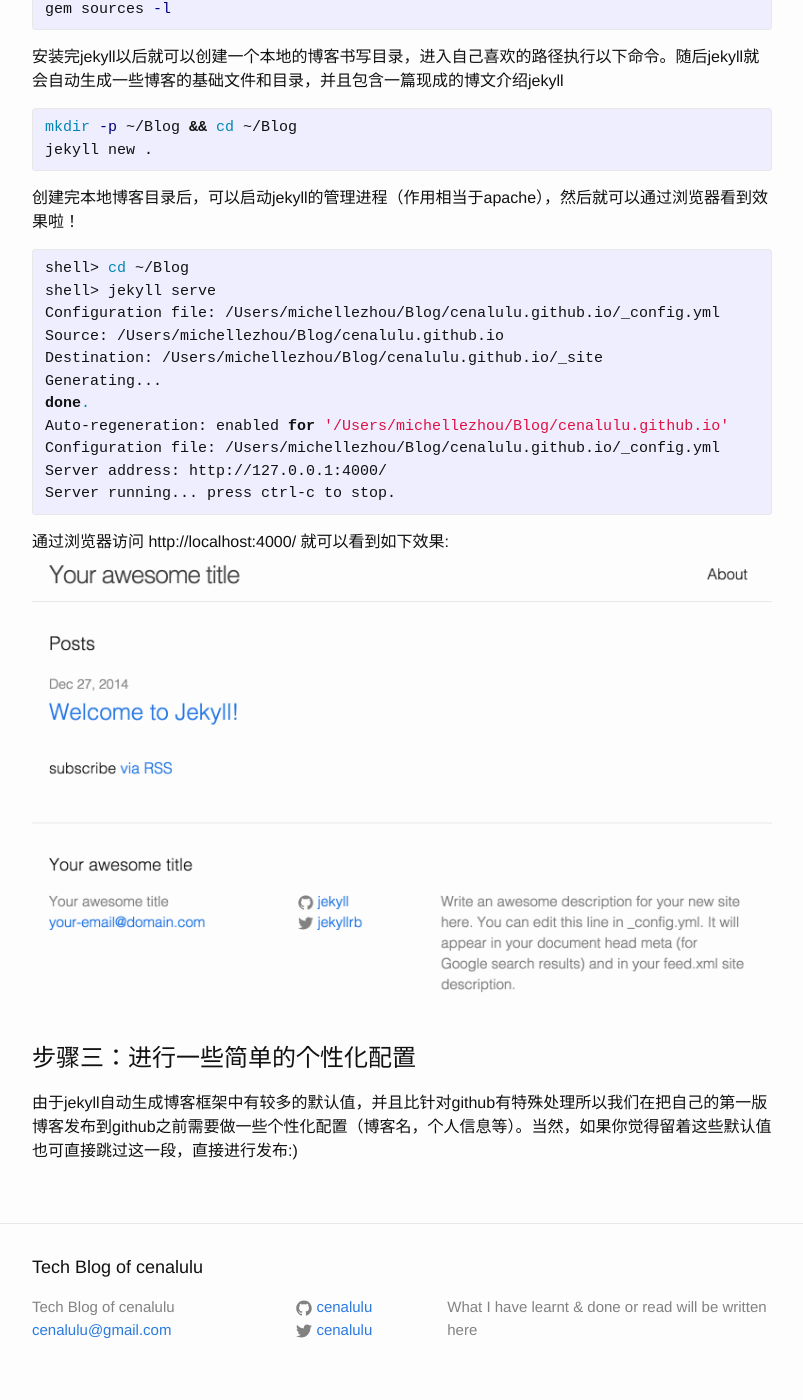
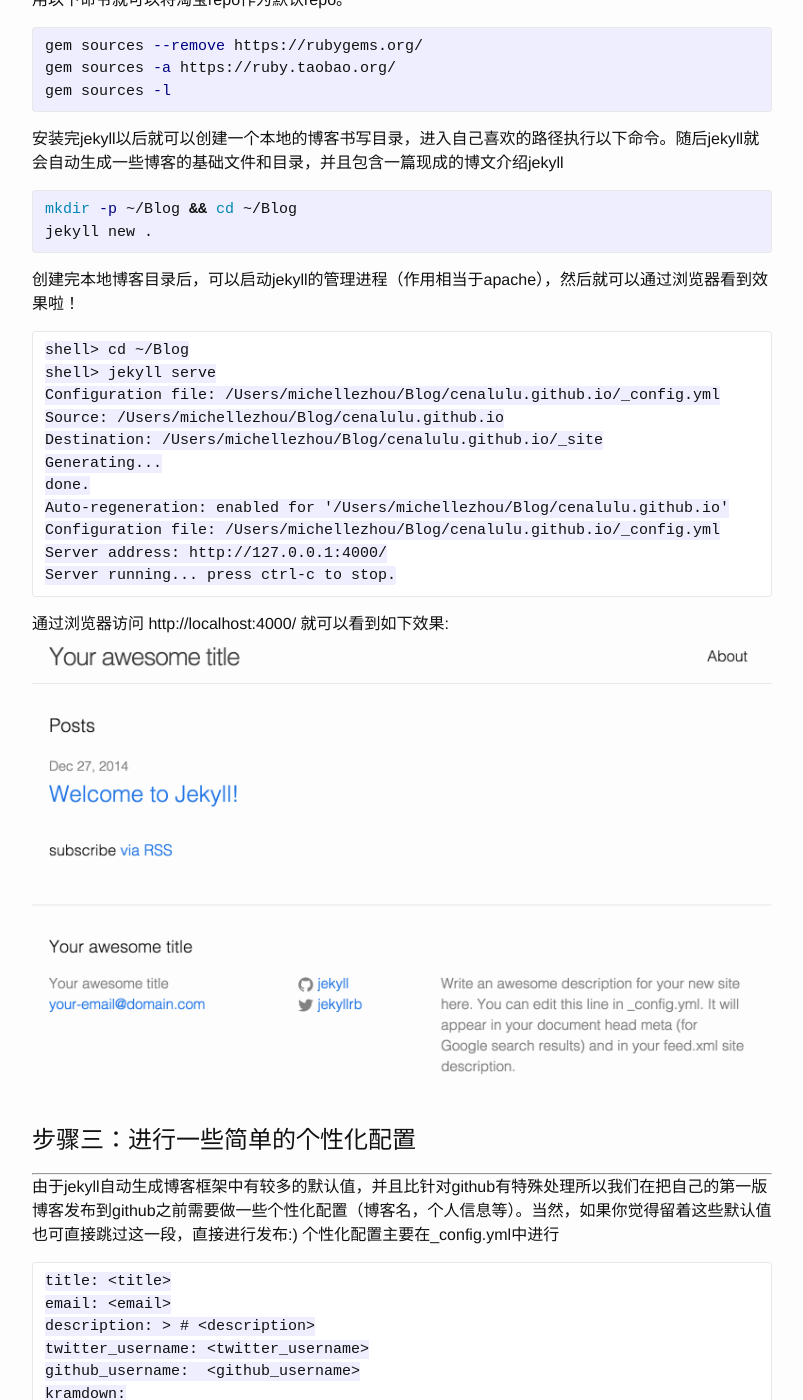
Before and after one commit to cenalulu/cenalulu.github.io, a Jekyll site: the page built from _posts/2014-12-28-how-to-build-a-blog-using-jekyll-markdown.md, in a window 1280 px wide and 1400 px high, scrolled down 935 px. Shown: the whole window, without its empty margins (238-1041 px from the left). Built offline with Jekyll 4.4.1, drawn with Linux system fonts in a browser that asks for light colours; some of the changed text lies outside the part shown.

Commit message:
modify first post

````diff
--- a/_config.yml
+++ b/_config.yml
@@ -1,5 +1,5 @@
 # Site settings
-title: Tech Blog of cenalulu
+title: "cenalulu's Tech Blog"
 email: cenalulu@gmail.com
 description: > # cenalulu's technical blog. It's all about MySQL, Linux.
  What I have learnt & done or read will be written here
@@ -10,3 +10,5 @@
 
 # Build settings
 markdown: kramdown
+kramdown:
+  input: GFM
--- a/_includes/header.html
+++ b/_includes/header.html
@@ -17,6 +17,7 @@
         {% for page in site.pages %}
           {% if page.title %}
           <a class="page-link" href="{{ page.url | prepend: site.baseurl }}">{{ page.title }}</a>
+	{{ page.excerpt }}
           {% endif %}
         {% endfor %}
       </div>
--- a/_posts/2014-12-28-how-to-build-a-blog-using-jekyll-markdown.md
+++ b/_posts/2014-12-28-how-to-build-a-blog-using-jekyll-markdown.md
@@ -17,18 +21,20 @@
 - jekyll支持markdown to html的转换，以及YAML支持。方便跟多的样式的修改
 
 
-
-#步骤一：申请一个github-pages blog
+# 步骤一：申请一个github-pages blog
+---
 
 具体的步骤在github的帮助页面都有step-by-step的介绍，这里就照搬几张操作截图
 按照以下步骤操作以后，现在你就已经拥有一个通过github服务的blog啦！
+
 - 域名是：<username>.github.io
 - 博文存放在repository：<username>/<username>.github.io
+
 当然这也就意味着如果你手工创建一个同样规则的repository的话，github同样也会自动识别为是一个博客系统文件的项目
 
 
-
-#步骤二：在本地搭建一个jekyll环境
+# 步骤二：在本地搭建一个jekyll环境
+---
 
 如果本机已经有现成ruby基础环境
 {% highlight bash %}
@@ -49,7 +55,8 @@
 {% endhighlight %}
 
 创建完本地博客目录后，可以启动jekyll的管理进程（作用相当于apache），然后就可以通过浏览器看到效果啦！
-{% highlight bash %}
+
+```
 shell> cd ~/Blog
 shell> jekyll serve
 Configuration file: /Users/michellezhou/Blog/cenalulu.github.io/_config.yml
@@ -61,11 +68,70 @@
 Configuration file: /Users/michellezhou/Blog/cenalulu.github.io/_config.yml
 Server address: http://127.0.0.1:4000/
 Server running... press ctrl-c to stop.
-{% endhighlight %}
+```
 
 通过浏览器访问 http://localhost:4000/ 就可以看到如下效果:
 ![pic]({{ site.url }}/img/how_to_jekyll/1.png)
 
-#步骤三：进行一些简单的个性化配置
+
+# 步骤三：进行一些简单的个性化配置
+---
 
 由于jekyll自动生成博客框架中有较多的默认值，并且比针对github有特殊处理所以我们在把自己的第一版博客发布到github之前需要做一些个性化配置（博客名，个人信息等）。当然，如果你觉得留着这些默认值也可直接跳过这一段，直接进行发布:)
+个性化配置主要在_config.yml中进行
+
+```
+title: <title>
+email: <email>
+description: > # <description>
+twitter_username: <twitter_username>
+github_username:  <github_username>
+kramdown:
+  input: GFM
+```
+
+在post-list页面（也即index页面)增加excerpt（即文章简介功能）。将Blog根目录下的index.html修改成如下形式。
+
+```html
+
+---
+layout: default
+---
+
+<div class="home">
+
+  <h1 class="page-heading">Posts</h1>
+
+  <ul class="post-list">
+    {% for post in site.posts %}
+      <li>
+        <span class="post-meta">{{ post.date | date: "%b %-d, %Y" }}</span>
+
+        <h2>
+          <a class="post-link" href="{{ post.url | prepend: site.baseurl }}">{{ post.title }}</a>
+	  {{ post.excerpt }}
+        </h2>
+      </li>
+    {% endfor %}
+  </ul>
+
+  <p class="rss-subscribe">subscribe <a href="{{ "/feed.xml" | prepend: site.baseurl }}">via RSS</a></p>
+
+</div>
+
+```
+
+
+## reference
+---
+
+1. https://help.github.com/articles/using-jekyll-with-pages/
+2. [build blog with jekyll and github pages](http://www.smashingmagazine.com/2014/08/01/build-blog-jekyll-github-pages/)
+3. [manage post ecerpt](http://melandri.net/2013/11/24/manage-posts-excerpt-in-jekyll/)
+
+
+
+todo:
+
+- 如何修改博客基本配置信息
+- 将截图wrap在quote里
--- a/index.html
+++ b/index.html
@@ -13,6 +13,7 @@
 
         <h2>
           <a class="post-link" href="{{ post.url | prepend: site.baseurl }}">{{ post.title }}</a>
+	  {{ post.excerpt }}
         </h2>
       </li>
     {% endfor %}
````
Also changed, not shown: other parts of _posts/2014-12-28-how-to-build-a-blog-using-jekyll-markdown.md (+6 -2 lines).
